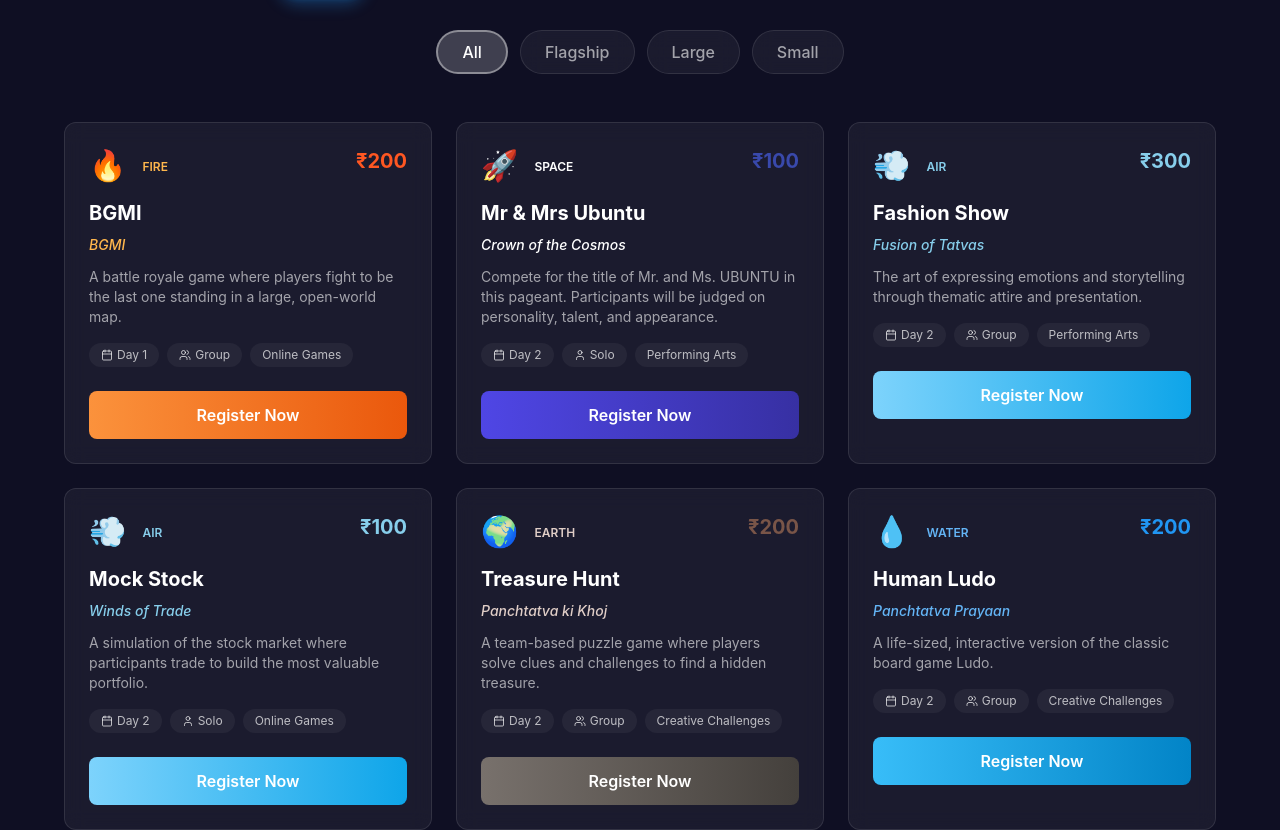
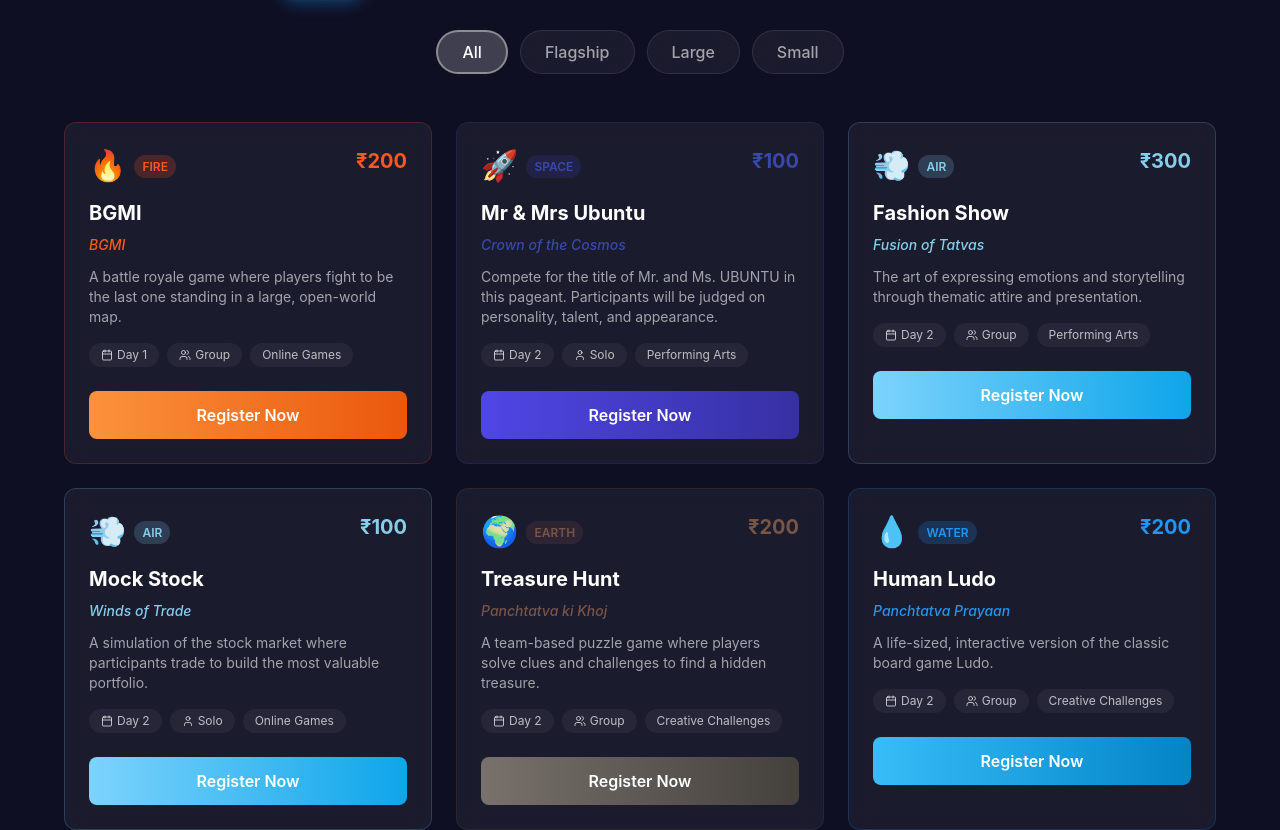
Before and after one commit to AjayPrajapati83/UbuntuFest2025, a Next.js app: page / in a window 1280 px wide. Shown: the part 1488-2318 px from the top of the page. Built offline with nearby package versions, Linux system fonts and the light colour scheme.

Commit message:
final fix

```diff
--- a/components/EventDialog.tsx
+++ b/components/EventDialog.tsx
@@ -15,6 +15,7 @@
 export default function EventDialog({ event, isOpen, onClose }: EventDialogProps) {
   // Lock body scroll when dialog is open
   useEffect(() => {
+    console.log('EventDialog - isOpen:', isOpen, 'event:', event?.name);
     if (isOpen) {
       document.body.style.overflow = 'hidden';
       document.body.style.position = 'fixed';
@@ -29,9 +30,14 @@
       document.body.style.position = '';
       document.body.style.width = '';
     };
-  }, [isOpen]);
+  }, [isOpen, event]);
 
-  if (!event) return null;
+  console.log('EventDialog render - isOpen:', isOpen, 'hasEvent:', !!event);
+
+  if (!event) {
+    console.log('EventDialog - No event, returning null');
+    return null;
+  }
 
   const elementColor = getElementColor(event.element);
   const elementIcon = getElementIcon(event.element);
--- a/components/EventsSection.tsx
+++ b/components/EventsSection.tsx
@@ -14,8 +14,10 @@
   const [isDialogOpen, setIsDialogOpen] = useState(false);
 
   const handleEventClick = (event: Event) => {
+    console.log('Event clicked:', event.name);
     setSelectedEvent(event);
     setIsDialogOpen(true);
+    console.log('Dialog should be open now');
   };
 
   const handleCloseDialog = () => {
@@ -129,7 +131,10 @@
             return (
               <div
                 key={event.name}
-                className={`card-base-static glass-effect border-2 border-${event.element}-500/30 hover:border-${event.element}-500/60`}
+                className="card-base-static glass-effect border-2 transition-all"
+                style={{
+                  borderColor: `${elementColor.primary}33`,
+                }}
               >
                 {/* Event Header */}
                 <div className="flex items-start justify-between mb-4">
@@ -138,7 +143,13 @@
                       {elementIcon}
                     </span>
                     <div>
-                      <span className={`text-xs font-semibold px-2 py-1 rounded-full bg-${event.element}-500/20 text-${event.element}-300`}>
+                      <span
+                        className="text-xs font-semibold px-2 py-1 rounded-full"
+                        style={{
+                          backgroundColor: `${elementColor.primary}33`,
+                          color: elementColor.primary,
+                        }}
+                      >
                         {event.element.toUpperCase()}
                       </span>
                     </div>
@@ -154,7 +165,7 @@
                 </h3>
 
                 {/* Themed Name */}
-                <p className={`text-sm font-medium text-${event.element}-300 mb-3 italic`}>
+                <p className="text-sm font-medium mb-3 italic" style={{ color: elementColor.primary }}>
                   {event.themedName}
                 </p>
 
--- a/components/ScheduleSection.tsx
+++ b/components/ScheduleSection.tsx
@@ -253,13 +253,12 @@
               {/* Events List */}
               <div className="grid grid-cols-1 md:grid-cols-2 lg:grid-cols-3 gap-4 pl-0 md:pl-8">
                 {schedule.events.map((event, eventIndex) => (
-                  <motion.div
+                  <div
                     key={event.name}
-                    className="glass-effect rounded-xl p-4 border border-earth-500/20 hover:border-earth-500/40 transition-all duration-300 group hover:shadow-earth-500/20"
-                    initial={{ opacity: 0 }}
-                    whileInView={{ opacity: 1 }}
-                    viewport={{ once: true, margin: "100px" }}
-                    transition={{ duration: 0.2 }}
+                    className="glass-effect rounded-xl p-4 border transition-all duration-300 group"
+                    style={{
+                      borderColor: 'rgba(121, 85, 72, 0.2)',
+                    }}
                   >
                     <div className="flex items-start gap-3 mb-3">
                       <div className="text-2xl">
@@ -288,12 +287,18 @@
                       </div>
                       <div className="flex items-center justify-between pt-2 border-t border-white/10">
                         <span className="text-earth-300 font-semibold">{event.price}</span>
-                        <span className={`text-xs px-2 py-1 rounded-full bg-${event.element}-500/20 text-${event.element}-300`}>
+                        <span
+                          className="text-xs px-2 py-1 rounded-full"
+                          style={{
+                            backgroundColor: 'rgba(121, 85, 72, 0.2)',
+                            color: '#A0826D',
+                          }}
+                        >
                           {event.eventType}
                         </span>
                       </div>
                     </div>
-                  </motion.div>
+                  </div>
                 ))}
               </div>
             </motion.div>
```
